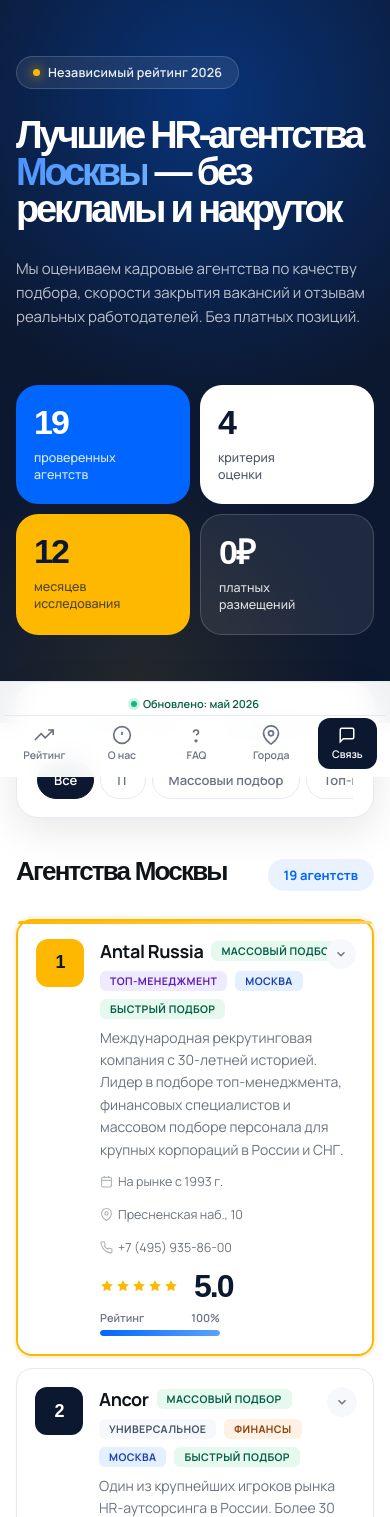
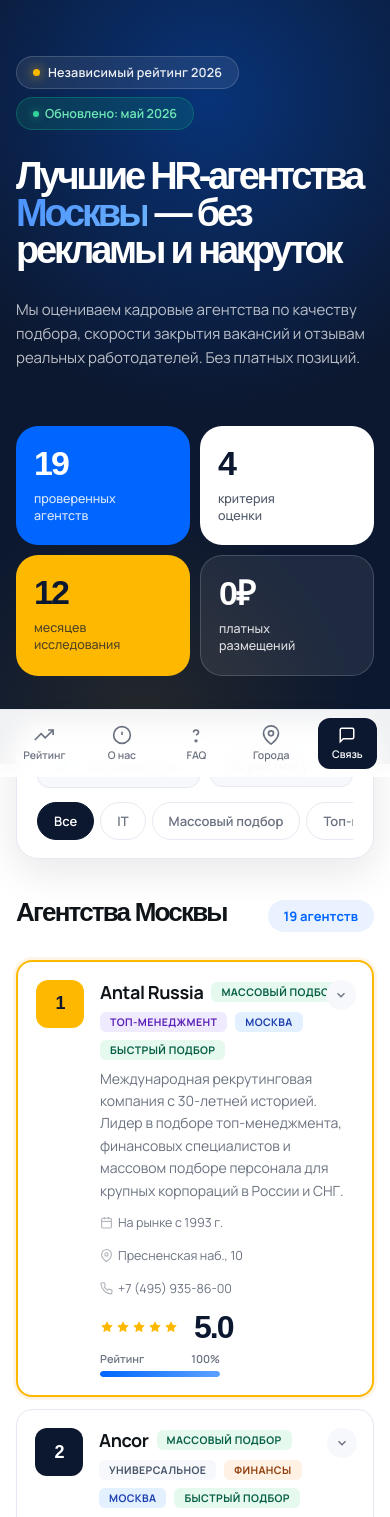
Before and after one commit to rtmlsh/hrrating, a Django app: page / in a window 390 px wide. Shown: the part 67-1584 px from the top of the page. Run offline with Django 4.2, Linux system fonts and the light colour scheme; data comes from the database, SQL or seed files in the repository; data that the repository does not hold is empty; parts of the project's set-up code (start-up, migrations or seed data) failed here and were passed over; some web fonts are replaced.

Commit message:
Mobile & card UI polish: gold border, updated badge in hero, bottom nav
- Full gold border + glow on top-1 agency card (replaced top stripe)
- Add "Обновлено: май 2026" green pill to hero section (visible on all screens)
- Add bottom navigation bar on mobile with active section highlight
- Add scroll-to-top button
- Show full agency description on mobile (remove line-clamp)
- Restore chevron on mobile cards

Co-Authored-By: Claude Sonnet 4.6 <noreply@anthropic.com>

```diff
--- a/templates/agencies/index.html
+++ b/templates/agencies/index.html
@@ -225,6 +225,28 @@
       color: rgba(255,255,255,.92);
       margin-bottom: 28px;
     }
+    .hero-pills { display: flex; flex-wrap: wrap; gap: 8px; margin-bottom: 28px; align-items: center; }
+    .hero-pills .hero-pill { margin-bottom: 0; }
+    .hero-updated {
+      display: none;
+      align-items: center;
+      gap: 6px;
+      background: rgba(16,185,129,.15);
+      border: 1px solid rgba(16,185,129,.3);
+      border-radius: 99px;
+      padding: 7px 16px;
+      font-size: 12.5px;
+      font-weight: 600;
+      color: #6ee7b7;
+    }
+    .hero-updated::before {
+      content: '';
+      width: 6px; height: 6px;
+      border-radius: 50%;
+      background: #34d399;
+      box-shadow: 0 0 8px rgba(52,211,153,.6);
+      flex-shrink: 0;
+    }
     .hero-pill::before {
       content: '';
       width: 7px; height: 7px;
@@ -435,14 +457,6 @@
     .agency-card.top-1 {
       border: 2px solid var(--amber);
       box-shadow: 0 0 0 3px rgba(245,158,11,.1), var(--shadow-sm);
-    }
-    .agency-card.top-1::before {
-      content: '';
-      position: absolute;
-      top: 0; left: 0; right: 0;
-      height: 3px;
-      background: linear-gradient(90deg, var(--amber) 0%, #ffd166 100%);
-      border-radius: var(--radius-lg) var(--radius-lg) 0 0;
     }
 
     .rank-badge {
@@ -1074,7 +1088,8 @@
     @media (max-width: 768px) {
       .topnav-inner { padding: 12px 16px; gap: 12px; }
       .topnav-meta { display: none; }
-      .bottom-nav-meta { display: flex; }
+      .bottom-nav-meta { display: none; }
+      .hero-updated { display: inline-flex; }
       .logo-text small { display: none; }
       .topnav-cta { display: none; }
       .hero { padding: 56px 16px 88px; }
@@ -1173,7 +1188,10 @@
 
 <header class="hero">
   <div class="hero-inner">
-    <div class="hero-pill">Независимый рейтинг 2026</div>
+    <div class="hero-pills">
+      <div class="hero-pill">Независимый рейтинг 2026</div>
+      <div class="hero-updated">Обновлено: май 2026</div>
+    </div>
     <h1>{{ site.h1|safe }}</h1>
     <p class="hero-sub">{{ site.hero_subtitle }}</p>
     <div class="hero-stats">
```
